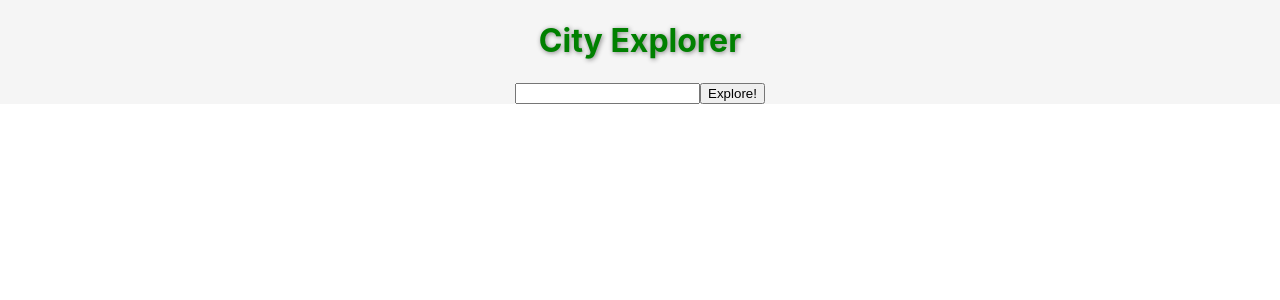
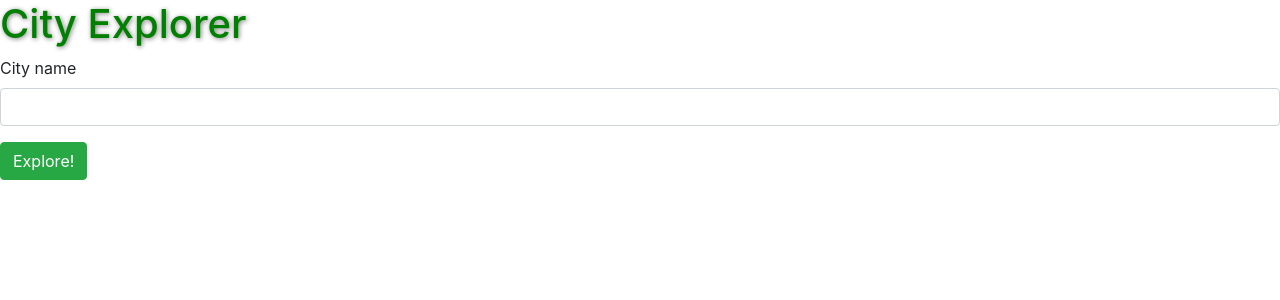
Before and after one commit to Edward-Regalado/city-explorer, a React (Create React App) app: page / in a window 1280 px wide. Shown: the top 300 px of the page. Built offline with nearby package versions, Linux system fonts and the light colour scheme.

Commit message:
fixed error message, refactored my code

```diff
--- a/package.json
+++ b/package.json
@@ -9,6 +9,7 @@
     "axios": "^0.21.1",
     "bootstrap": "^4.6.0",
     "react": "^17.0.2",
+    "react-bootstrap": "^1.5.2",
     "react-dom": "^17.0.2",
     "react-scripts": "^4.0.3",
     "web-vitals": "^1.1.1"
--- a/src/App.js
+++ b/src/App.js
@@ -1,46 +1,55 @@
 import React from 'react';
+import './App.css';
+
+import Form from 'react-bootstrap/Form';
+import Button from 'react-bootstrap/Button';
+import Jumbotron from 'react-bootstrap/Jumbotron';
 import axios from 'axios';
 
-import City from './City.js';
-import Search from './Search.js';
-
-import './App.css';
 
 
 class App extends React.Component {
   constructor(props) {
     super(props);
 
-    this.state={
-      haveWeSearched: false,
-      citySearchedFor: '',
+    this.state = {
+      city: '',
+      cityData: {}
     };
   }
-
-  handleShowSearch = () => {
-    this.setState({ haveWeSearched: false });
-  }
-
-  handleSearch = async(citySearchedFor) => {
-    console.log('searched', citySearchedFor);
-
-    // make request to LocationIQ
-    let locationResponseData = await axios.get(`https://us1.locationiq.com/v1/search.php?key=${process.env.REACT_APP_LOCATIONIQ_KEY}&q=${citySearchedFor}&format=json`);
-    console.log(locationResponseData);
-    this.setState({
-      haveWeSearched: true,
-      citySearchedFor: citySearchedFor,
-      locationData: locationResponseData.data[0]
-    });
+  handleFormSubmit = async (event) => {
+    event.preventDefault();
+    console.log(this.state.city);
+    try {
+      let cityData = await axios.get(`https://us1.locationiq.com/v1/search.php?key=${process.env.REACT_APP_LOCATIONIQ_KEY}&q=${this.state.city}&format=json`);
+      console.log(cityData);
+      let searchedCity = cityData.data[0];
+      this.setState({
+        cityData: searchedCity
+      });
+    } catch (err) {
+      console.log(err);
+      this.setState({ error: `${err.message}: ${err.response.data.error}`});
+    }
   }
 
   render() {
     return (
-      <div className="App">
+      <div>
         <h1>City Explorer</h1>
-        {this.state.haveWeSearched ?
-          <City handleShowSearch={this.handleShowSearch} cityData={this.state.locationData} /> :
-          <Search handleSearch={this.handleSearch} />}
+        <Form onSubmit={this.handleFormSubmit}>
+          <Form.Group controlId="city">
+            <Form.Label>City name</Form.Label>
+            <Form.Control value={this.state.city} onInput={e => this.setState({ city: e.target.value })}></Form.Control>
+          </Form.Group>
+          <Button variant="success" type="submit">Explore!</Button>
+        </Form>
+        { this.state.error ? <h2>{this.state.error}</h2> : ''}
+        {this.state.cityData.lat !== undefined ? <Jumbotron>
+          <h3>{this.state.cityData.display_name}</h3>
+          <h5>{this.state.cityData.lat}, {this.state.cityData.lon}</h5>
+          <img src={`https://maps.locationiq.com/v3/staticmap?key=${process.env.REACT_APP_LOCATIONIQ_KEY}&center=${this.state.cityData.lat},${this.state.cityData.lon}&zoom=15`} alt={`Map of ${this.state.cityData.display_name}`} />
+        </Jumbotron> : ''}
       </div>
     );
   }
--- a/src/City.js
+++ /dev/null
@@ -1,15 +0,0 @@
-import React from 'react';
-
-class City extends React.Component {
-  render() {
-    return (
-      <div className="container">
-        <button onClick={this.props.handleShowSearch}>Search again</button>
-        <h2>{this.props.cityData.display_name}</h2>
-        <img src={ `https://maps.locationiq.com/v3/staticmap?key=${process.env.REACT_APP_LOCATIONIQ_KEY}&center=${this.props.cityData.lat},${this.props.cityData.lon}&zoom=10` } alt="city map" />
-      </div>
-    )
-  }
-}
-
-export default City;
--- a/src/Search.js
+++ /dev/null
@@ -1,28 +0,0 @@
-import React from 'react';
-
-class Search extends React.Component {
-  constructor(props) {
-    super(props);
-
-    this.textInput = React.createRef();
-  }
-  handleSubmit = (event) => {
-    // Search component handle the form weirdness
-    event.preventDefault();
-    //grab the text box info to send to parent
-    //send the info to the app componenet
-    this.props.handleSearch(this.textInput.current.value);
-  }
-  render() {
-    return (
-      <div>
-        <form onSubmit={this.handleSubmit}>
-          <input type='text' ref={this.textInput} />
-          <button>Explore!</button>
-        </form>
-      </div>
-    )
-  }
-}
-
-export default Search;
--- a/src/index.js
+++ b/src/index.js
@@ -1,5 +1,6 @@
 import React from 'react';
 import ReactDOM from 'react-dom';
+import 'bootstrap/dist/css/bootstrap.min.css';
 import './index.css';
 import App from './App';
 
```
Also changed, not shown: 2 other files (tests, documents, lock files or other folders).
